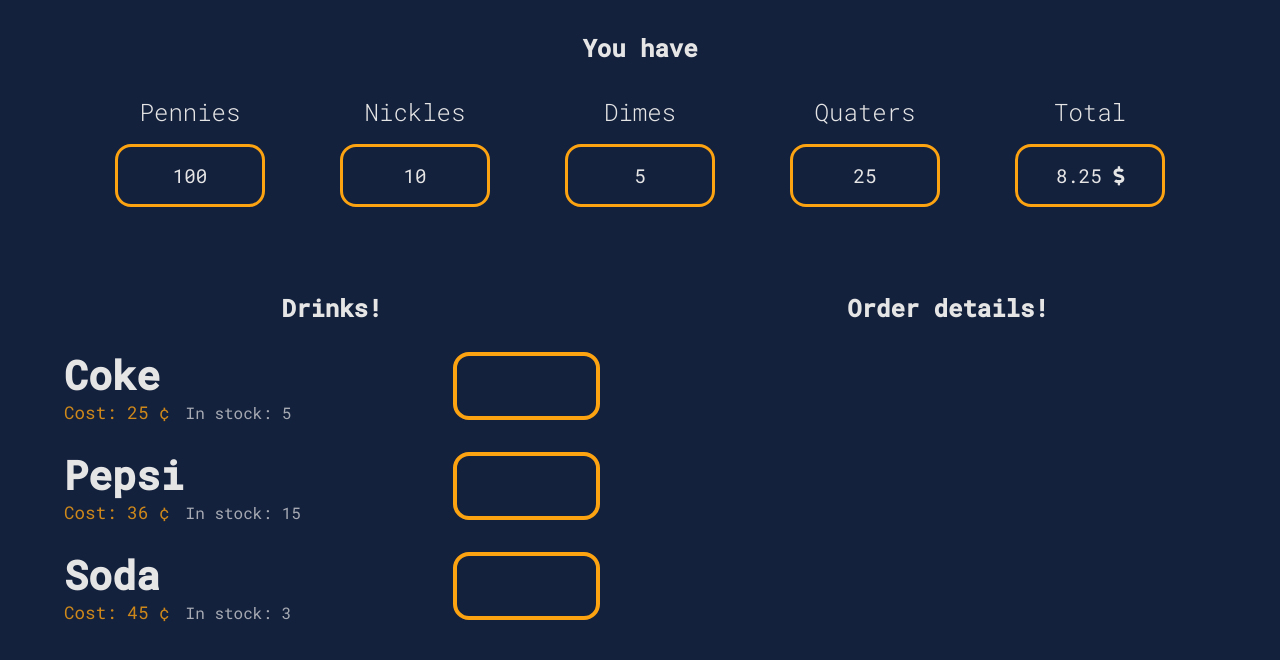
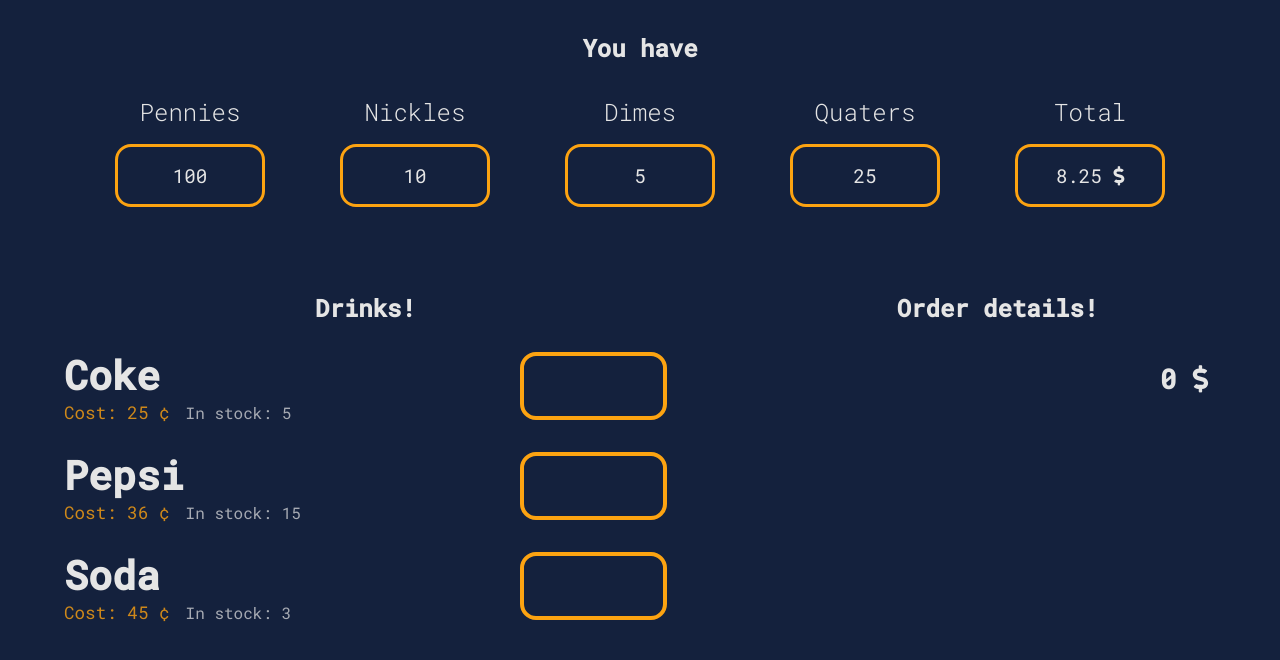
Before and after one commit to kishanDoshi8/drinks-machine, a React (Create React App) app: page / in a window 1280 px wide. Shown: the top 660 px of the page. Built offline with nearby package versions, Linux system fonts and the light colour scheme; the HTML template or start-up script is replaced by a standard one.

Commit message:
order detail layout and styles

```diff
--- a/src/App.css
+++ b/src/App.css
@@ -73,11 +73,12 @@
 .products-order {
   display: flex;
   flex-wrap: wrap;
-  gap: 2rem;
+  gap: 4rem;
 }
 
 .products {
-  flex: 1;
+  flex-grow: 1;
+  flex-shrink: 600px;
 }
 
 .products-info * {
@@ -122,7 +123,48 @@
   Order details component styling
  */
 .order-details {
-  flex: 1;
+  flex-grow: 1;
+  max-height: 600px;
+  overflow: auto;
+}
+
+.order-details .order {
+  display: flex;
+  align-items: center;
+  justify-content: space-between;
+  padding: 1rem 2rem;
+  border-bottom: solid 2px var(--primary-color);
+}
+
+.order-details .order:first-child {
+  margin-top: 2rem;
+  border-top: solid 2px var(--primary-color);
+}
+
+.order-details .order-product-name {
+  font-size: 2rem;
+  margin: 0;
+}
+
+.order-details .order-product-name span {
+  font-size: 1.2rem;
+  margin: 0 1rem;
+}
+
+.order-details .order-product-cost {
+  margin: 10px;
+  color: rgba(var(--primary-color-rgb), 0.8);
+}
+
+.order-details .order-product-total {
+  font-size: 1.7rem;
+  align-self: flex-end;
+}
+
+.order-details .order-total {
+  text-align: right;
+  margin-right: 2rem;
+  font-size: 1.7rem;
 }
 
 /* Helper class */
--- a/src/App.js
+++ b/src/App.js
@@ -9,18 +9,19 @@
 function App() {
     const [coins, setCoins] = useState([]);
     const [drinks, setDrinks] = useState([]);
+    const [orders, setOrders] = useState([]);
 
     useEffect(() => {
         setCoins(getCoinsInfo());
         setDrinks(getDrinksInfo());
-    }, [])
+    }, []);
 
     return (
         <div className="App container">
             <CoinsInfo coins={coins} />
             <div className="products-order">
-                <DrinksInfo drinks={drinks} setDrinks={setDrinks} />
-                <OrderInfo />
+                <DrinksInfo drinks={drinks} setOrders={setOrders} />
+                <OrderInfo orders={orders}/>
             </div>
         </div>
     );
--- a/src/components/CoinsInformation/CoinsInfo.js
+++ b/src/components/CoinsInformation/CoinsInfo.js
@@ -1,6 +1,6 @@
 import React, { useState, useEffect } from 'react';
 
-export default function CoinsInfo({coins}) {
+export default function CoinsInfo({ coins }) {
 
     const [totalAmount, setTotalAmount] = useState(0);
 
@@ -20,12 +20,12 @@
                     <div key={coin.amount} className="coin-info">
                         <h4 className="coin-name">{coin.name}</h4>
                         <p className="coin-quantity">{coin.quantity}</p>
-                        <p className="coin-total"> {coin.amount * coin.quantity} <i className="fas fa-dollar-sign"></i></p>
+                        <p className="coin-total"> {(coin.amount * coin.quantity)/100} <i className="fas fa-dollar-sign"></i></p>
                     </div>
                 ))}
                 <div className="coin-info">
                     <h4 className="coin-name">Total</h4>
-                    <p className="coin-quantity">{totalAmount} <i className="fas fa-dollar-sign"></i></p>
+                    <p className="coin-quantity">{totalAmount/100} <i className="fas fa-dollar-sign"></i></p>
                 </div>
             </div>
         </>
--- a/src/components/OrderInformation/OrderInfo.js
+++ b/src/components/OrderInformation/OrderInfo.js
@@ -1,9 +1,32 @@
-import React from 'react'
+import React, { useState, useEffect } from 'react'
 
-export default function OrderInfo() {
+export default function OrderInfo({ orders }) {
+    const [totalAmount, setTotalAmount] = useState(0)
+
+    useEffect(() => {
+        let total = 0;
+        orders.forEach(order => {
+            total += order.cost * order.quantity;
+        })
+
+        setTotalAmount(total);
+    }, [orders])
+
     return (
         <div className="order-details">
             <h2 className="section-title">Order details!</h2>
+            <div className="order-detail">
+                {orders.map(order => (
+                    <div className="order" key={order.id}>
+                        <div>
+                            <h4 className="order-product-name"> {order.name} <span> X {order.quantity}</span> </h4>
+                            <p className="order-product-cost">Cost: {order.cost} &#162;</p>
+                        </div>
+                        <div className="order-product-total"> {order.cost * order.quantity} &#162; </div>
+                    </div>
+                ))}
+                <h4 className="order-total"> {totalAmount/100} <i className="fas fa-dollar-sign"></i> </h4>
+            </div>
         </div>
     )
 }
--- a/src/components/ProductsInformation/DrinksInfo.js
+++ b/src/components/ProductsInformation/DrinksInfo.js
@@ -1,6 +1,31 @@
 import React from 'react'
 
-export default function DrinksInfo({ drinks, setDrinks }) {
+export default function DrinksInfo({ drinks, setOrders }) {
+
+    const onChange = e => {
+        // Get drink data
+        let drink = drinks.find(d => d.id === +e.target.id);
+        // Create an order object
+        let order = {
+            ...drink,
+            quantity: +e.target.value
+        }
+        // Update Orders array
+        // If the new value is zero remove it from the orders list
+        if(+e.target.value === 0) {
+            setOrders(prev => [...prev.filter(o => o.id !== +e.target.id)]);
+
+            return;
+        }
+        // Else update the orders
+        setOrders(prev => {
+            if(prev.find(d => d.id === +e.target.id)) {
+                return [...prev.map(o => o.id === +e.target.id ? order : o)]
+            } else {
+                return [...prev, order];
+            }
+        });
+    }
 
     return (
         <div className="products">
@@ -8,13 +33,13 @@
 
             <div className="products-info">
                 {drinks.map(drink => (
-                    <div key={drink.name} className="product-info" >
+                    <div key={drink.id} className="product-info" >
                         <div >
                             <h4 className="product-name"> {drink.name} </h4>
                             <span className="product-cost">Cost: {drink.cost} &#162;</span>
                             <span className="product-stock">In stock: {drink.quantity} </span>
                         </div>
-                        <input className="product-input" type="number" min="0" />
+                        <input className="product-input" type="number" min="0" max={drink.quantity} name={drink.name} id={drink.id} onChange={e => onChange(e)} />
                     </div>
                 ))}
             </div>
--- a/src/init/getCoinsInfo.js
+++ b/src/init/getCoinsInfo.js
@@ -13,10 +13,10 @@
 
 // Add database or RestAPI queries (if any) for coins info in this method
 export const getCoinsInfo = () => {
-    let pennies = new Coin(1, 'Pennies', 0.01, 100);
-    let nickles = new Coin(2, 'Nickles', 0.05, 10);
-    let dimes = new Coin(3, 'Dimes', 0.10, 5);
-    let quaters = new Coin(4, 'Quaters', 0.25, 25);
+    let pennies = new Coin(1, 'Pennies', 1, 100);
+    let nickles = new Coin(2, 'Nickles', 5, 10);
+    let dimes = new Coin(3, 'Dimes', 10, 5);
+    let quaters = new Coin(4, 'Quaters', 25, 25);
 
     return [pennies, nickles, dimes, quaters];
 }
```
